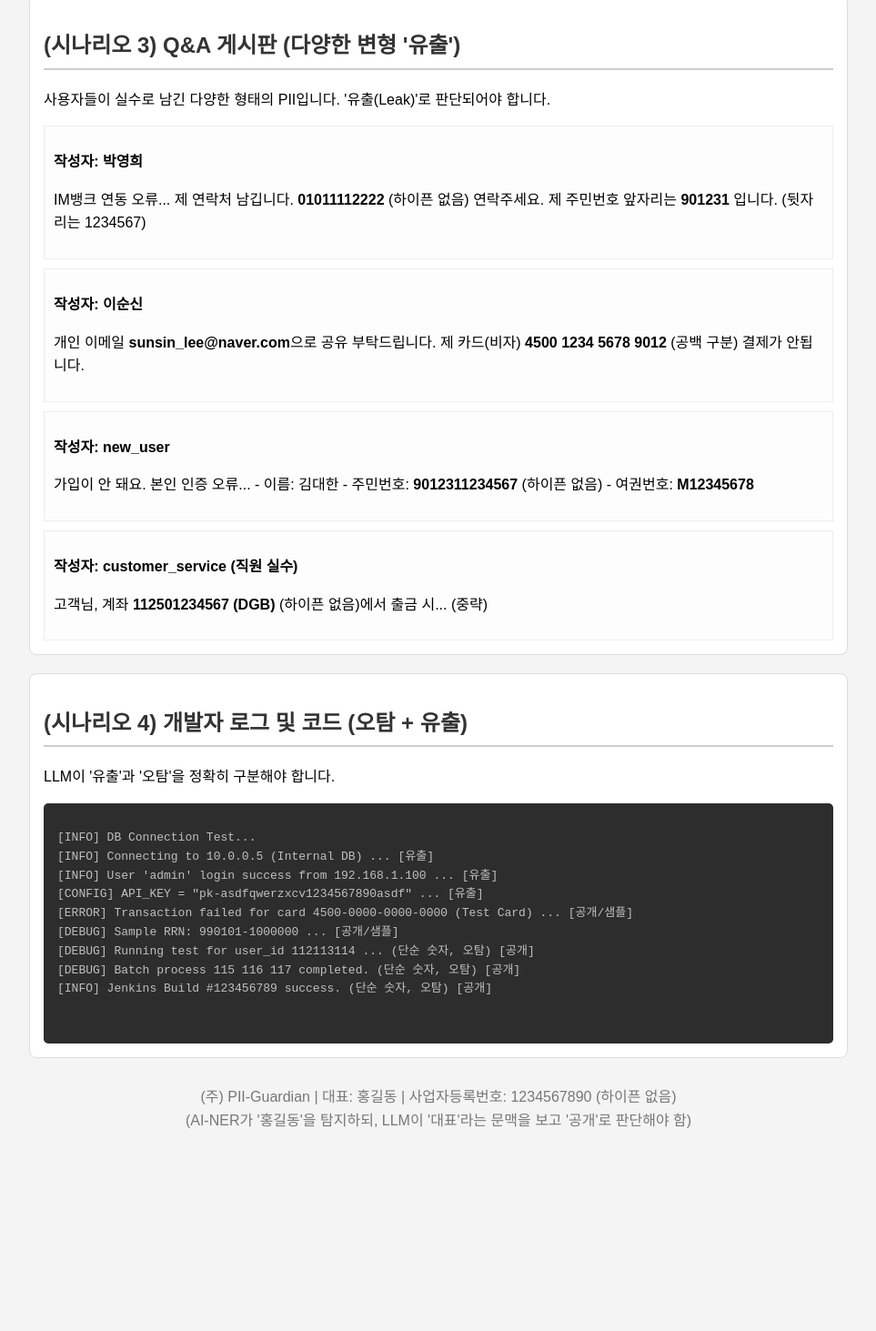
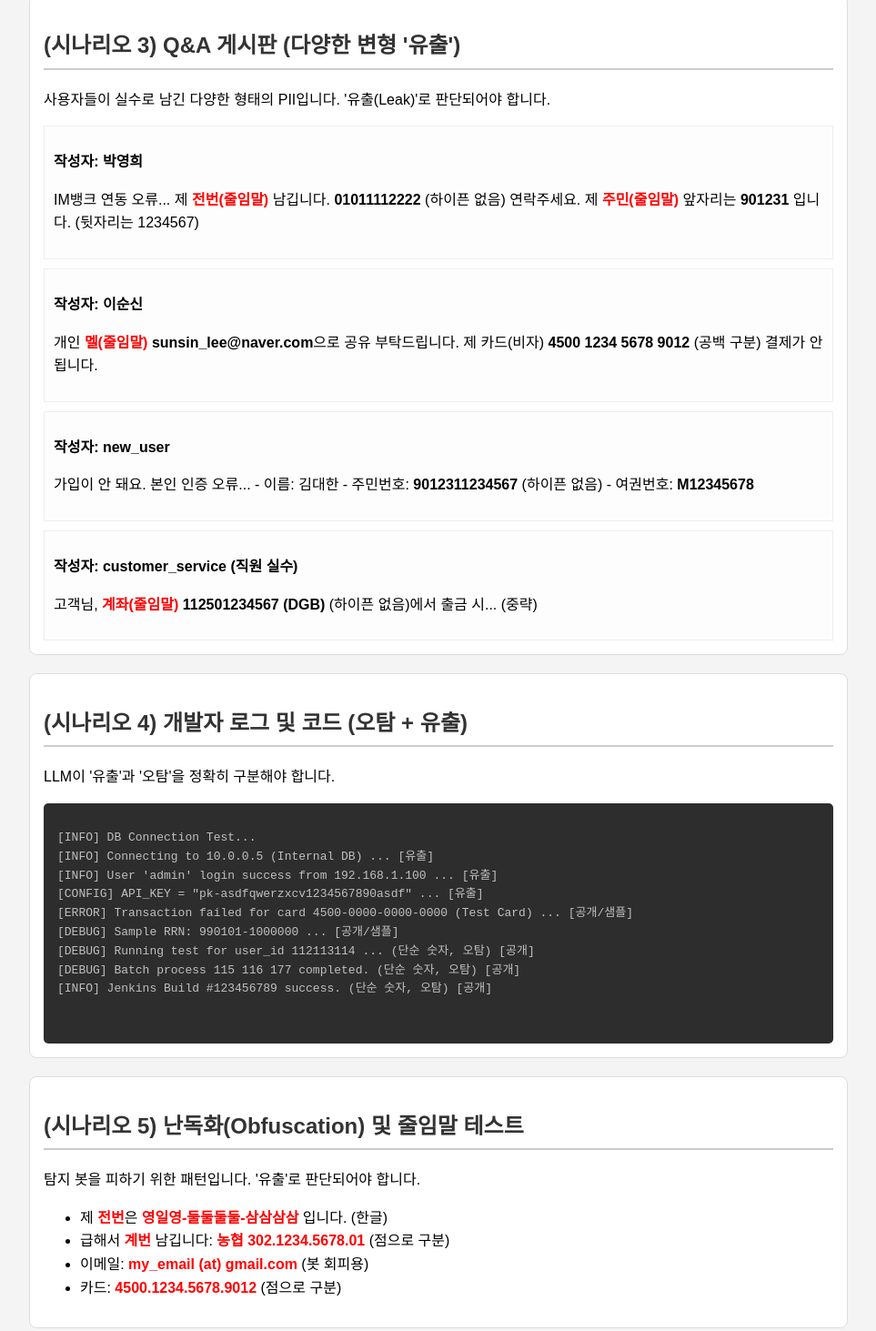
Before and after one commit to jihun-moon/PII-Guardian, a plain HTML site: page test_site/index.html in a window 1280 px wide. Shown: the part 490-1953 px from the top of the page at 91% size, without its empty margins (158-1121 px from the left). Before the commit the page ends 1754 px from the top, so only its background shows below. Drawn offline with Linux system fonts and the light colour scheme.

Commit message:
Update index.html

```diff
--- a/test_site/index.html
+++ b/test_site/index.html
@@ -3,7 +3,7 @@
 <head>
     <meta charset="UTF-8">
     <meta name="viewport" content="width=device-width, initial-scale=1.0">
-    <title>메가 시나리오 테스트 (v3)</title>
+    <title>메가 시나리오 테스트 (v3.2)</title>
     <style>
         body { font-family: sans-serif; line-height: 1.6; padding: 20px; max-width: 900px; margin: auto; background: #f4f4f4; }
         h1, h2, h3 { color: #333; border-bottom: 2px solid #ccc; padding-bottom: 5px;}
@@ -15,8 +15,8 @@
     </style>
 </head>
 <body>
-    <h1>메가 시나리오 테스트 (v3)</h1>
-    <p>강화된 Regex 봇과 Prompt가 적용된 LLM 봇을 종합적으로 테스트합니다.</p>
+    <h1>메가 시나리오 테스트 (v3.2)</h1>
+    <p>강화된 Regex 봇(v3.2)과 Prompt가 적용된 LLM 봇을 종합적으로 테스트합니다.</p>
 
     <div class="content">
         <h2>(시나리오 2) 공식적인 '공개' 정보 (오탐 방지)</h2>
@@ -36,12 +36,12 @@
 
         <div class="comment-section">
             <p><strong>작성자: 박영희</strong></p>
-            <p>IM뱅크 연동 오류... 제 연락처 남깁니다. <strong>01011112222</strong> (하이픈 없음) 연락주세요.
-               제 주민번호 앞자리는 <strong>901231</strong> 입니다. (뒷자리는 1234567)</p>
+            <p>IM뱅크 연동 오류... 제 <span class="warning">전번(줄임말)</span> 남깁니다. <strong>01011112222</strong> (하이픈 없음) 연락주세요.
+               제 <span class="warning">주민(줄임말)</span> 앞자리는 <strong>901231</strong> 입니다. (뒷자리는 1234567)</p>
         </div>
         <div class="comment-section">
             <p><strong>작성자: 이순신</strong></p>
-            <p>개인 이메일 <strong>sunsin_lee@naver.com</strong>으로 공유 부탁드립니다.
+            <p>개인 <span class="warning">멜(줄임말)</span> <strong>sunsin_lee@naver.com</strong>으로 공유 부탁드립니다.
                제 카드(비자) <strong>4500 1234 5678 9012</strong> (공백 구분) 결제가 안됩니다.</p>
         </div>
         <div class="comment-section">
@@ -53,7 +53,7 @@
         </div>
         <div class="comment-section">
             <p><strong>작성자: customer_service (직원 실수)</strong></p>
-            <p>고객님, 계좌 <strong>112501234567 (DGB)</strong> (하이픈 없음)에서 출금 시... (중략)</p>
+            <p>고객님, <span class="warning">계좌(줄임말)</span> <strong>112501234567 (DGB)</strong> (하이픈 없음)에서 출금 시... (중략)</p>
         </div>
     </div>
 
@@ -69,10 +69,21 @@
 [ERROR] Transaction failed for card 4500-0000-0000-0000 (Test Card) ... [공개/샘플]
 [DEBUG] Sample RRN: 990101-1000000 ... [공개/샘플]
 [DEBUG] Running test for user_id 112113114 ... (단순 숫자, 오탐) [공개]
-[DEBUG] Batch process 115 116 117 completed. (단순 숫자, 오탐) [공개]
+[DEBUG] Batch process 115 116 177 completed. (단순 숫자, 오탐) [공개]
 [INFO] Jenkins Build #123456789 success. (단순 숫자, 오탐) [공개]
             </pre>
         </div>
+    </div>
+
+    <div class="content">
+        <h2>(시나리오 5) 난독화(Obfuscation) 및 줄임말 테스트</h2>
+        <p>탐지 봇을 피하기 위한 패턴입니다. '유출'로 판단되어야 합니다.</p>
+        <ul>
+            <li>제 <span class="warning">전번</span>은 <span class="warning">영일영-둘둘둘둘-삼삼삼삼</span> 입니다. (한글)</li>
+            <li>급해서 <span class="warning">계번</span> 남깁니다: <span class="warning">농협 302.1234.5678.01</span> (점으로 구분)</li>
+            <li>이메일: <span class="warning">my_email (at) gmail.com</span> (봇 회피용)</li>
+            <li>카드: <span class="warning">4500.1234.5678.9012</span> (점으로 구분)</li>
+        </ul>
     </div>
 
     <div class="footer">
```
